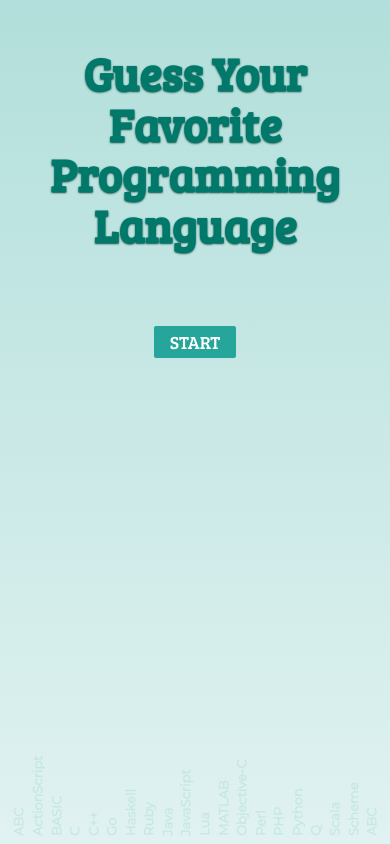
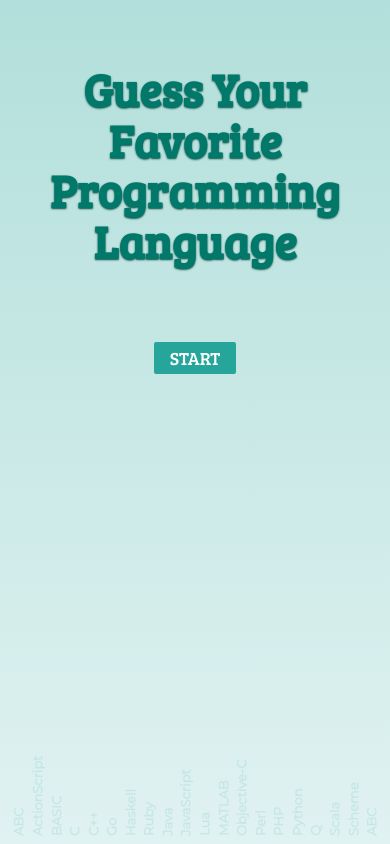
Before and after one commit to StephenHesperus/favorite-programming-language, a Flask app: page / in a window 390 px wide. Run offline with Flask 2, Linux system fonts and the light colour scheme; parts of the project's set-up code (start-up, migrations or seed data) failed here and were passed over; some libraries are stand-ins or nearby versions.

Commit message:
Fix page paddings on small screen

```diff
--- a/app/static/css/base.css
+++ b/app/static/css/base.css
@@ -87,7 +87,7 @@ a.button {
   position: absolute;
   width: 100%;
   height: 100%;
-  padding: 0px;
+  padding: 16px;
   padding-bottom: 8px;
   background: linear-gradient(to bottom, #b2dfdb, #e0f2f1);
 }
@@ -120,6 +120,7 @@ a.button {
 
 .page-container #home {
   text-align: center;
+  margin: 0 -16px;
 }
 #home .start {
   margin-top: 48px;
```
